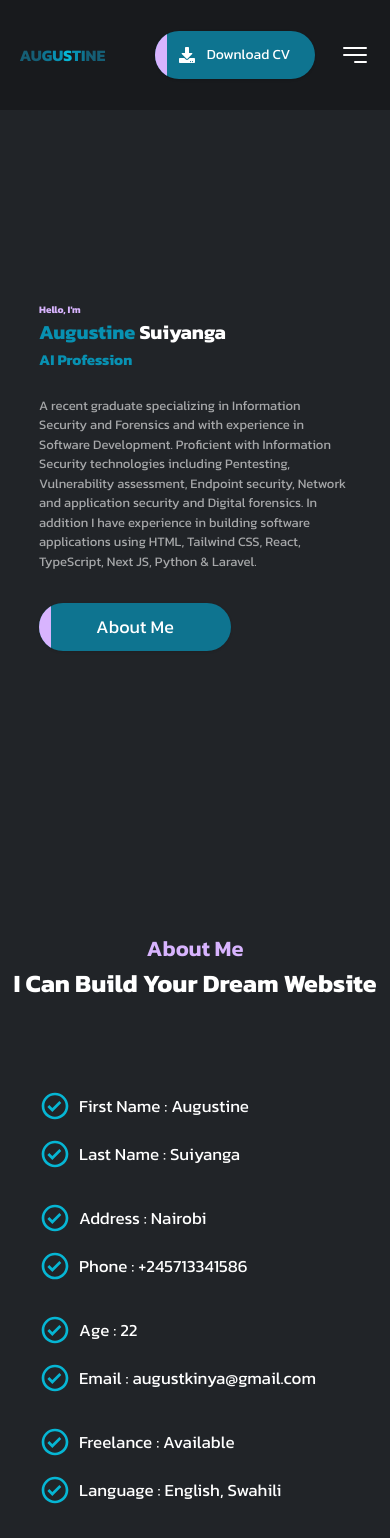
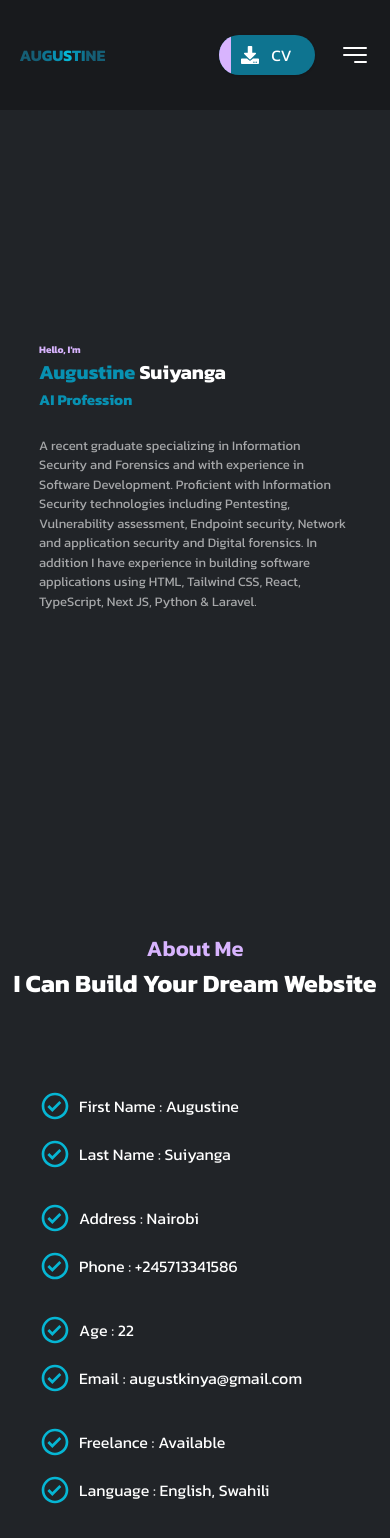
Before and after one commit to suiyanga/My-Portfolio, a Next.js app: page / in a window 390 px wide. Shown: the top 1538 px of the page. Built offline with nearby package versions, Linux system fonts and the light colour scheme.

Commit message:
editing pages

```diff
--- a/app/components/Home/AboutMe/AboutInfoBox.tsx
+++ b/app/components/Home/AboutMe/AboutInfoBox.tsx
@@ -11,11 +11,11 @@ const AboutInfoBox = ({text1, text2}:Props) => {
     <div className="block sm:flex items-center mb-[2rem] justify-between">
         <div className="flex mb-4 sm:mb-0 items-center space-x-2">
             <BiCheckCircle className="w-[2rem] h-[2rem] text-cyan-500" />
-            <span className="text-[17px] text-white">{text1}</span>
+            <span className="lg:text-[17px] sm:text-[16px] text-white">{text1}</span>
         </div>
         <div className="flex mb-4 sm:mb-0 items-center space-x-2">
             <BiCheckCircle className="w-[2rem] h-[2rem] text-cyan-500" />
-            <span className="text-[17px] text-white">{text2}</span>
+            <span className="lg:text-[17px] sm:text-[16px] text-white">{text2}</span>
         </div>
     </div>
   );
--- a/app/components/Home/AboutMe/AboutMe.tsx
+++ b/app/components/Home/AboutMe/AboutMe.tsx
@@ -11,7 +11,7 @@ const AboutMe = () => {
         headingPrimary="I Can Build Your Dream Website"
         headingSub=" About Me"
         />
-        <div className="text-[18px] w-[80%] mt-[5rem] md:mt-[3rem] mx-auto grid grid-cols-1
+        <div className="lg:text-[17px] sm:text-[16px] w-[80%] mt-[5rem] md:mt-[3rem] mx-auto grid grid-cols-1
         xl:grid-cols-2 items-center gap-[4rem] ">
           <div>
             <AboutInfoBox
--- a/app/components/Home/Contacts/Contacts.tsx
+++ b/app/components/Home/Contacts/Contacts.tsx
@@ -11,10 +11,10 @@ const Contacts = () => {
         <div className="grid grid-cols-1 md:grid-cols-2 gap-[2rem] mt-[4rem] items-center w-[80%] m-auto">
             <div>
                 <p className="text-[17px] text-white opacity-75"> Get In Touch</p>
-                <h1 className="mt-[2rem] mb-[2rem] text-[30px] sm:text-[25px] text-purple-400 font-bold">
+                <h1 className="mt-[2rem] mb-[2rem] lg:text-[30px] sm:text-[25px] text-purple-400 font-bold">
                     +254713341586
                 </h1>
-                <h1 className="mt-[2rem] mb-[2rem] text-[30px] sm:text-[25px] text-purple-400 font-bold">
+                <h1 className="mt-[2rem] mb-[2rem] sm:text-[25px] lg:text-[30px] text-purple-400 font-bold">
                     augustkinya@gmail.com
                 </h1>
             </div>
--- a/app/components/Home/Hero/Hero.tsx
+++ b/app/components/Home/Hero/Hero.tsx
@@ -45,17 +45,6 @@ const Hero = () => {
             Network and application security and Digital forensics. In addition I have experience in building software applications
             using HTML, Tailwind CSS, React, TypeScript, Next JS, Python & Laravel.
             </p>
-            <button
-            data-aos="zoom-in"
-            data-aos-delay="1000"
-            className="group mt-[2rem] relative h-12 w-48 overflow-hidden
-                    rounded-full bg-cyan-700 text-lg shadow">
-                        <span className="absolute inset-0 w-3 bg-purple-300 transition-all
-                        duration-300 ease-out group-hover:w-full block"></span>
-                        <span className="relative flex items-center justify-center space-x-3 text-white">
-                            <span> About Me </span>
-                        </span>
-                    </button>
         </div>
         </div>
     </div>
--- a/app/components/Home/Nav/Nav.tsx
+++ b/app/components/Home/Nav/Nav.tsx
@@ -46,13 +46,14 @@ const Nav = ({openNav}:Props) => {
             {/* Download and Menu */}
             <div className=" flex items-center space-x-6">
                 <Link href='/images/aks.pdf' download="CV" target="_blank">
-                    <button className="group relative h-12 w-40 sm:h-10 sm:w-32 md:h-12 md:w-48 overflow-hidden
+                    <button className="group relative h-10 w-24 sm:h-10 sm:w-32 md:h-12 md:w-48 overflow-hidden
                     rounded-full bg-cyan-700 text-base shadow">
                         <span className="absolute inset-0 w-3 bg-purple-300 transition-all
                         duration-300 ease-out group-hover:w-full block"></span>
                         <span className="relative flex items-center justify-center space-x-3 text-white">
-                            <FaDownload />
-                            <span className=" text-sm sm:text-xs md:text-sm"> Download CV </span>
+                            <FaDownload className="text-lg sm:text-base"/>
+                            <span className="inline sm:hidden"> CV </span>
+                            <span className=" hidden sm:inline sm:text-xs md:text-sm"> Download CV </span>
                         </span>
                     </button>
                 </Link>
--- a/app/components/Home/Skills/SkillsCard.tsx
+++ b/app/components/Home/Skills/SkillsCard.tsx
@@ -16,7 +16,7 @@ const SkillsCard = ({image, title}:Props) => {
         alt="Skill"
         className=" mx-auto object-cover"
         />
-        <h1 className="text-[18px] mt-[1rem] text-white font-normal">{title}</h1>
+        <h1 className="lg:text-[15px] sm:text-[13px] mt-[1rem] text-white font-normal">{title}</h1>
     </div>
   );
 };
```
